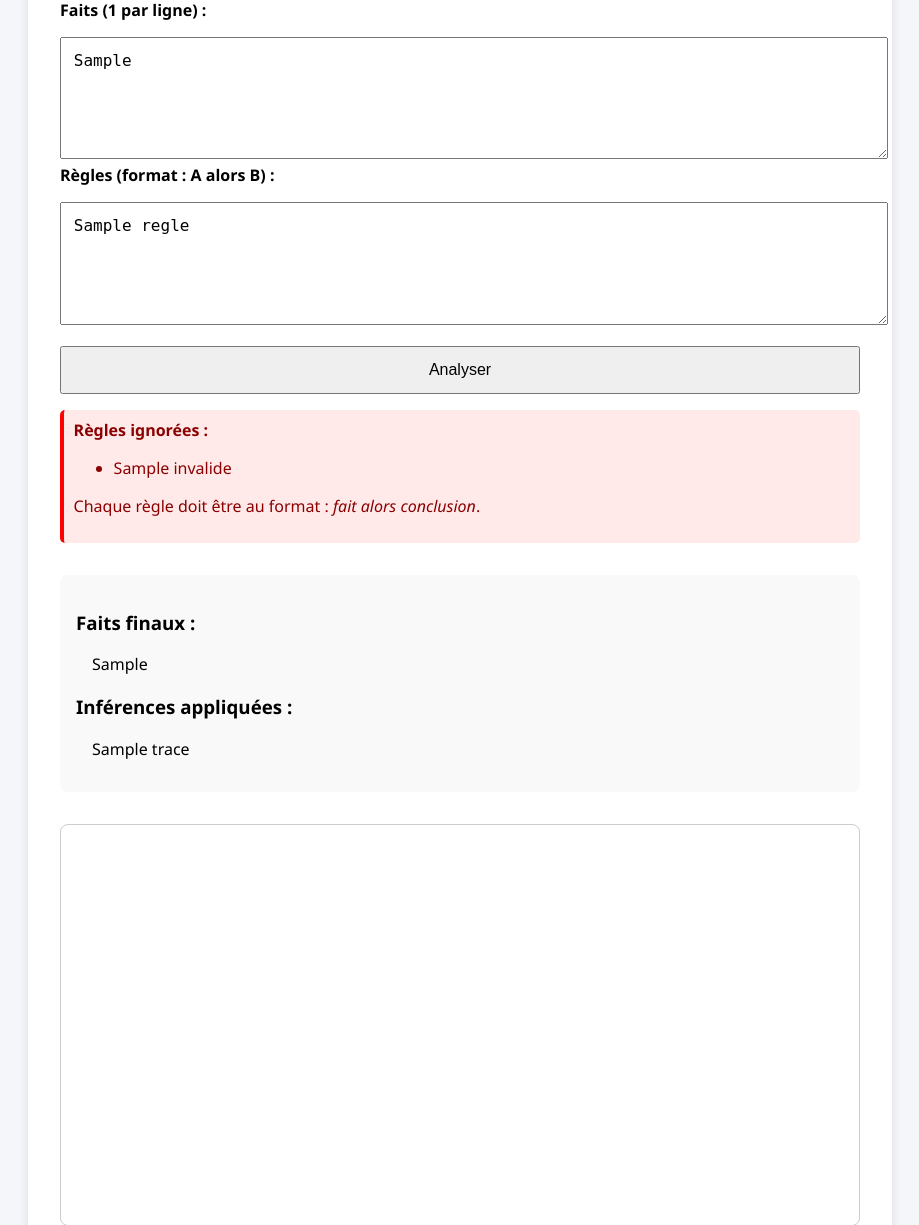
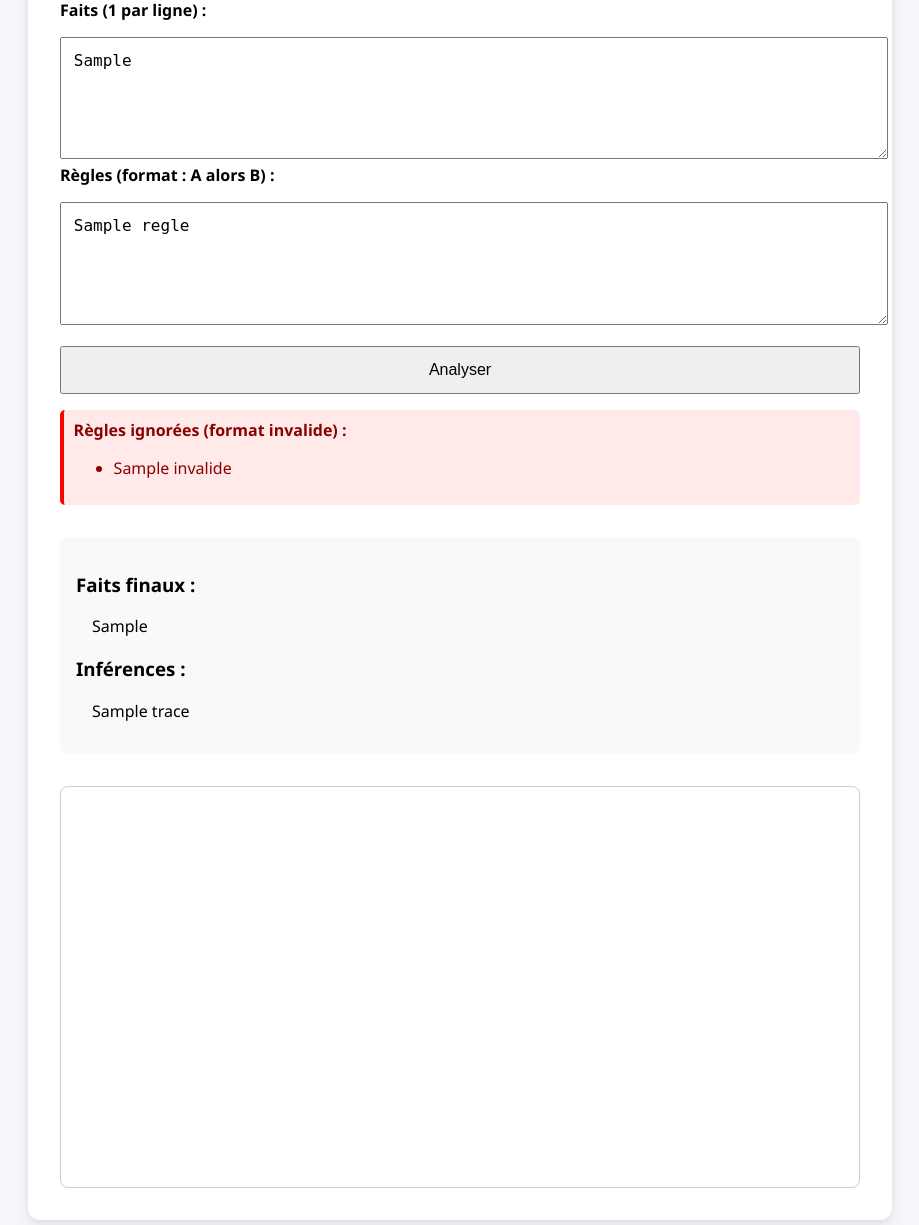
Before and after one commit to EJM0101/explorateur-ia, a Django app: template connaissance/templates/connaissance/index.html in a window 1280 px wide. Shown: the part 159-1384 px from the top of the page, without its empty margins (180-1099 px from the left). Run offline with Django 4.2, Linux system fonts and the light colour scheme; the template is opened without the code that fills it: most values are stand-ins (such as "Sample title", 1, 10 or a date in 2020); some libraries are stand-ins or nearby versions.

Commit message:
Update index.html

```diff
--- a/connaissance/templates/connaissance/index.html
+++ b/connaissance/templates/connaissance/index.html
@@ -69,13 +69,12 @@
 
     {% if invalides %}
       <div class="warning">
-        <strong>Règles ignorées :</strong>
+        <strong>Règles ignorées (format invalide) :</strong>
         <ul>
           {% for r in invalides %}
             <li>{{ r }}</li>
           {% endfor %}
         </ul>
-        <p>Chaque règle doit être au format : <em>fait alors conclusion</em>.</p>
       </div>
     {% endif %}
 
@@ -88,7 +87,7 @@
         {% endfor %}
       </ul>
 
-      <h3>Inférences appliquées :</h3>
+      <h3>Inférences :</h3>
       <ul>
         {% for t in trace %}
           <li>{{ t }}</li>
@@ -109,7 +108,7 @@
         edges.push({ from: "{{ lien.from }}", to: "{{ lien.to }}" });
       {% endfor %}
 
-      const nodeList = Object.keys(nodes).map((label, i) => ({
+      const nodeList = Object.keys(nodes).map(label => ({
         id: label,
         label: label,
         color: '#cfe2ff'
@@ -119,12 +118,14 @@
         nodes: new vis.DataSet(nodeList),
         edges: new vis.DataSet(edges)
       };
+
       const options = {
         layout: { improvedLayout: true },
         nodes: { shape: 'box', font: { size: 14 } },
         edges: { arrows: 'to' },
         physics: { enabled: false }
       };
+
       new vis.Network(document.getElementById('network'), data, options);
     </script>
     {% endif %}
```
